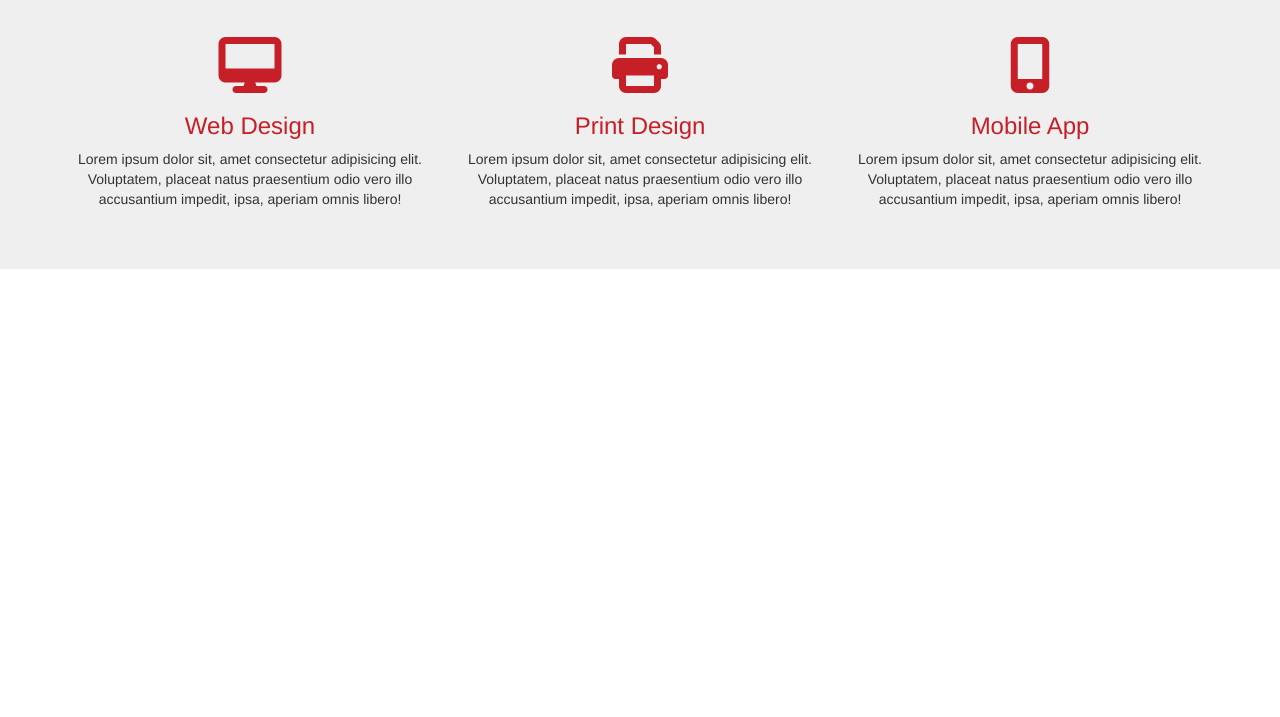
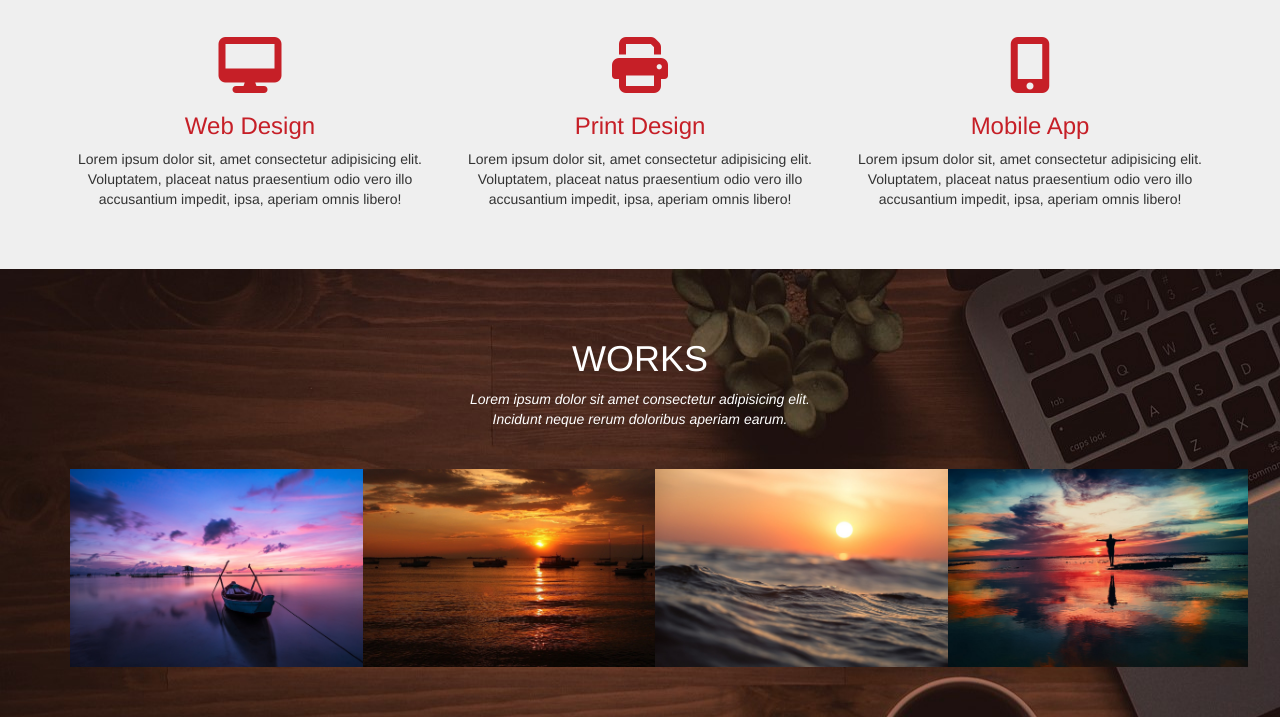
Before and after one commit to enesoguz1/Landing_Page_Projects, a plain HTML site: page index.html in a window 1280 px wide. Shown: the part 732-1449 px from the top of the page. Before the commit the page ends 1001 px from the top, so only its background shows below. Drawn offline with nearby package versions, Linux system fonts and the light colour scheme.

Commit message:
Works commit

```diff
--- a/css/style.css
+++ b/css/style.css
@@ -138,3 +138,30 @@
   }
 
   /* SERVİCES  */
+
+  #works {
+    background: url('../img/bg2.jpg');
+    width: 100%;
+    background-size: cover;
+    padding-top: 50px;
+    padding-bottom: 50px;
+  }
+
+  #works h1{
+    color: #fff;
+    font-size: 36px;
+  }
+
+  .worksTop p {
+    color: #fff;
+    font-style: italic;
+    font-weight: 300;
+    margin-bottom: 40px;
+  }
+
+  .worksContent img {
+    width: 300px;
+    height: auto;
+  }
+
+  /* WORKS */
--- a/index.html
+++ b/index.html
@@ -77,6 +77,35 @@
     </div>
   </section>
 
+  <section id="works" class="text-center">
+    <div class="container">
+      <div class="worksTop">
+        <h1>WORKS</h1>
+        <p>Lorem ipsum dolor sit amet consectetur adipisicing elit. <br> Incidunt neque rerum doloribus aperiam earum.</p>
+      </div>
+      <div class="worksContent">
+        <div class="row">
+          <div class="col-md-3">
+            <img src="img/sunrise (1).jpg" alt="sunrise">
+          </div>
+
+          <div class="col-md-3">
+            <img src="img/sunrise (2).jpg" alt="sunrise">
+          </div>
+
+          <div class="col-md-3">
+            <img src="img/sunrise (3).jpg" alt="sunrise">
+          </div>
+
+          <div class="col-md-3">
+            <img src="img/sunrise (4).jpg" alt="sunrise">
+          </div>
+
+        </div>
+      </div>
+    </div>
+  </section>
+
     <script src="https://kit.fontawesome.com/3c6e0d8d7a.js" crossorigin="anonymous"></script>
     <script src="https://ajax.googleapis.com/ajax/libs/jquery/1.12.4/jquery.min.js"></script>
     <script src="js/bootstrap.min.js"></script>
```
